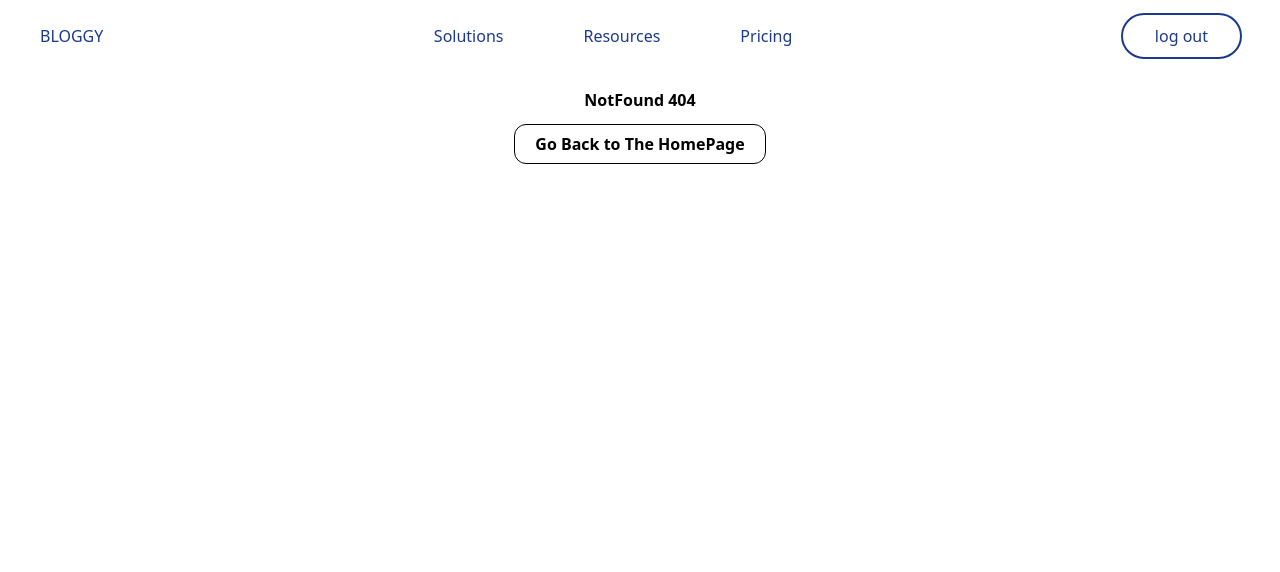
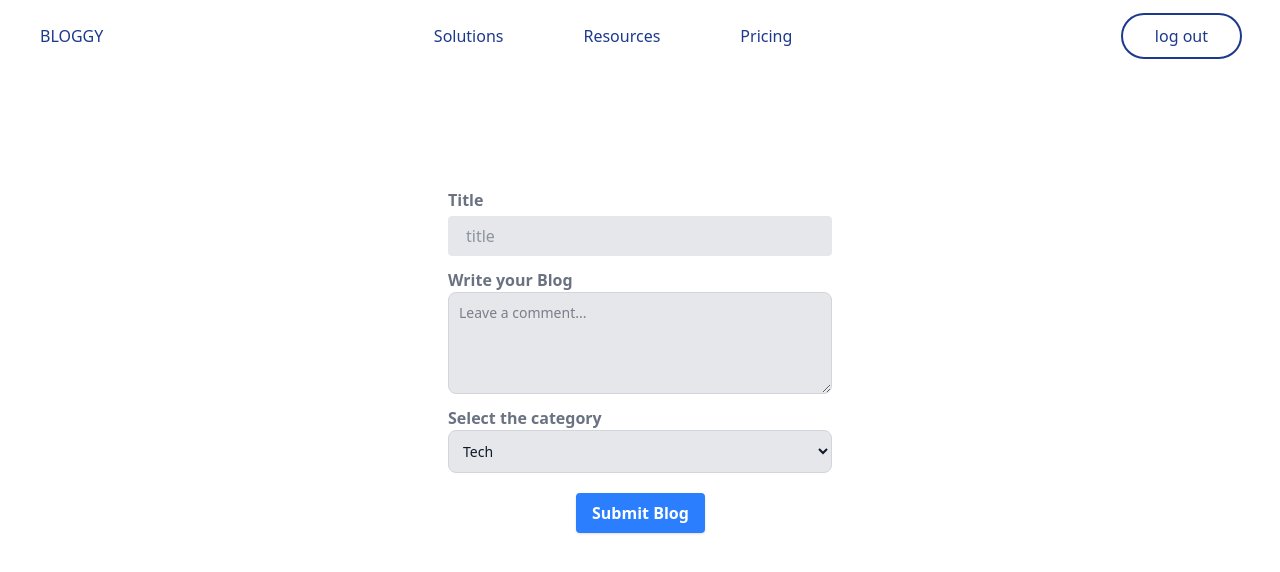
Before and after one commit to MohamedKadi/Blog_frontend, a React (Vite) app in the folder Blog/: page /create-blog in a window 1280 px wide. Before the commit this address had no page. Shown: the top 572 px of the page. Built offline with nearby package versions, Linux system fonts and the light colour scheme; no server answers; sample sign-in values are in the browser's storage.

Commit message:
creating a blog

```diff
--- a/Blog/src/App.jsx
+++ b/Blog/src/App.jsx
@@ -5,7 +5,7 @@ import NotFound from './pages/NotFound';
 import { createBrowserRouter, Outlet, RouterProvider } from 'react-router-dom';
 import SignUp from './pages/SignUp';
 import Login from './pages/Login';
-
+import CreateBlog from './pages/createBlog';
 function Layout() {
   return (
     <>
@@ -24,6 +24,7 @@ function App() {
         { path: '/blogs', element: <BlogsPage /> },
         { path: '/signup', element: <SignUp /> },
         { path: '/login', element: <Login /> },
+        { path: '/create-blog', element: <CreateBlog /> },
         { path: '*', element: <NotFound /> },
       ],
     },
--- /dev/null
+++ b/Blog/src/pages/CreateBlog.jsx
@@ -0,0 +1,125 @@
+import React, { useEffect } from 'react';
+import { useState } from 'react';
+import { useAuth } from '../context/AuthProvider';
+import { useNavigate } from 'react-router-dom';
+
+const CreateBlog = () => {
+  const apiUrl = import.meta.env.VITE_API_URLL;
+  const [title, setTitle] = useState('');
+  const [content, setContent] = useState('');
+  const [categories, setCategories] = useState('');
+  const { user } = useAuth();
+  const navigate = useNavigate();
+
+  useEffect(() => {
+    if (!user) {
+      navigate('/login');
+    }
+  }, [user]);
+
+  const handleSubmit = async (e) => {
+    e.preventDefault();
+    try {
+      let token = localStorage.getItem('token');
+      const response = await fetch(apiUrl + '/api/posts', {
+        method: 'POST',
+        headers: {
+          'Content-Type': 'application/json',
+          Authorization: `Bearer ${token}`,
+        },
+        body: JSON.stringify({
+          title: title,
+          content: content,
+          categories: categories,
+        }),
+      });
+      if (!response.ok) {
+        throw new Error('something wrong');
+      }
+      const result = await response.json();
+
+      navigate('/blogs'); //redirection l post b id dyalo
+    } catch (error) {
+      console.error('Registration error:', error);
+    }
+  };
+
+  if (user) {
+    return (
+      <div
+        onSubmit={handleSubmit}
+        className="w-full mt-35 flex flex-col items-center"
+      >
+        <form className="w-full max-w-sm">
+          <div className="flex flex-col items-start mb-3">
+            <div className="">
+              <label
+                className="block text-gray-500 font-bold md:text-right mb-1 pr-4"
+                htmlFor="inline-email"
+              >
+                Title
+              </label>
+            </div>
+            <div className="w-full">
+              <input
+                className="bg-gray-200 appearance-none border-2 border-gray-200 rounded w-full py-2 px-4 text-gray-700 leading-tight focus:outline-none focus:bg-white focus:border-black"
+                id="inline-email"
+                type="text"
+                onChange={(e) => setTitle(e.target.value)}
+                placeholder="title"
+              ></input>
+            </div>
+          </div>
+
+          <div className="max-w-sm flex flex-col items-start mb-3">
+            <label
+              htmlFor="message"
+              className="block text-gray-500 font-bold mb-1 md:mb-0 pr-4"
+            >
+              Write your Blog
+            </label>
+            <textarea
+              id="message"
+              rows="4"
+              onChange={(e) => setContent(e.target.value)}
+              className="bg-gray-200 block p-2.5 w-full text-sm text-gray-900 focus:bg-white rounded-lg border border-gray-300 focus:ring-blue-500 focus:border-blue-500 "
+              placeholder="Leave a comment..."
+            ></textarea>
+          </div>
+          <div className="max-w-sm mx-auto mb-5">
+            <label
+              htmlFor="countries"
+              className="block text-gray-500 font-bold mb-1 md:mb-0 pr-4"
+            >
+              Select the category
+            </label>
+            <select
+              id="countries"
+              onChange={(e) => setCategories([e.target.value])}
+              className="bg-gray-200 border border-gray-300 text-gray-900 text-sm rounded-lg focus:ring-blue-500 focus:border-blue-500 block w-full p-2.5"
+            >
+              <option>Tech</option>
+              <option>Agriculture</option>
+              <option>Economy</option>
+              <option>History</option>
+            </select>
+          </div>
+
+          <div className="md:flex md:items-center">
+            <div className="md:w-1/3"></div>
+            <div className="md:w-2/3">
+              <button
+                className="cursor-pointer shadow bg-blue-500  text-white font-bold py-2 px-4  rounded hover:bg-blue-400 focus:shadow-outline focus:outline-none transition hover:scale-105 duration-300 ease-in-out"
+                type="submit"
+              >
+                Submit Blog
+              </button>
+            </div>
+          </div>
+        </form>
+      </div>
+    );
+  }
+};
+
+export default CreateBlog;
```
